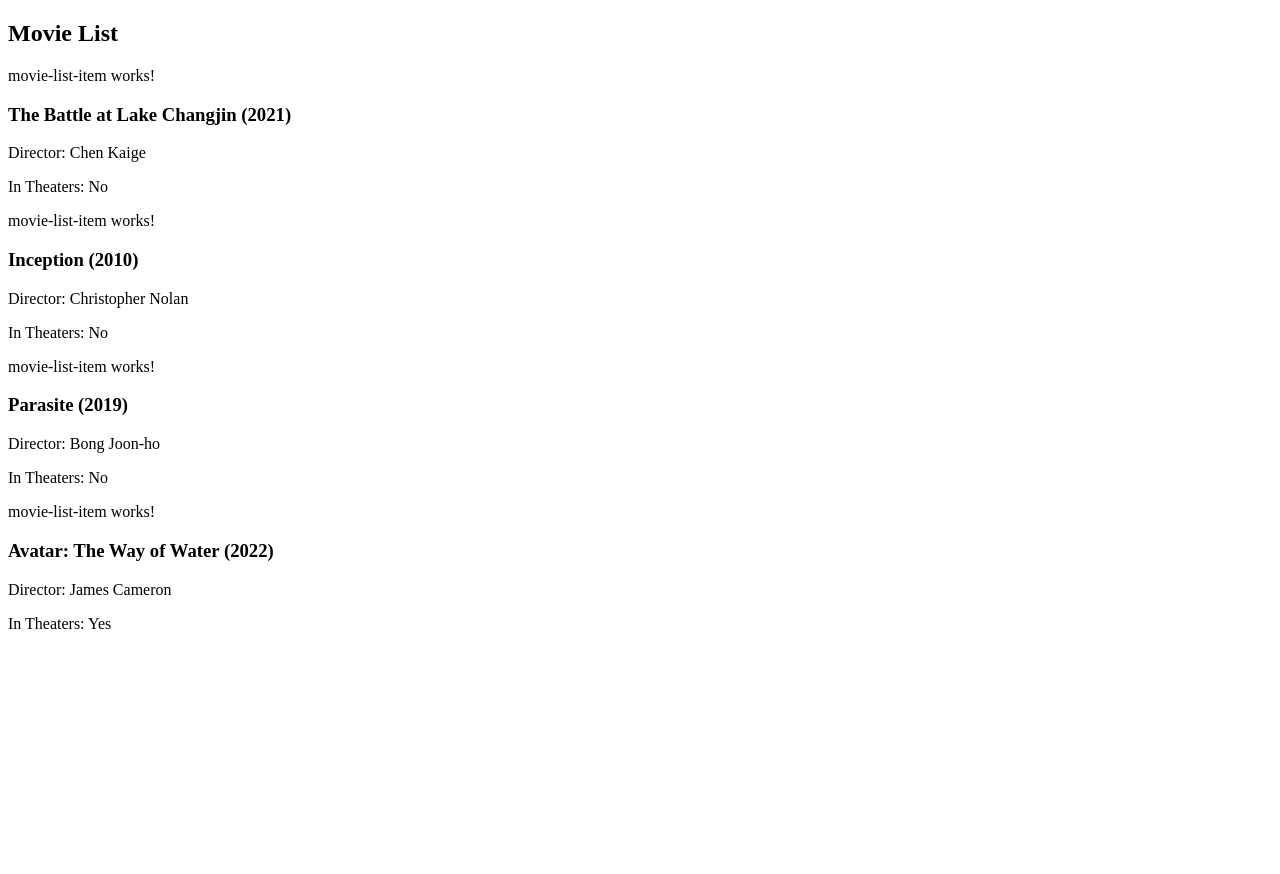
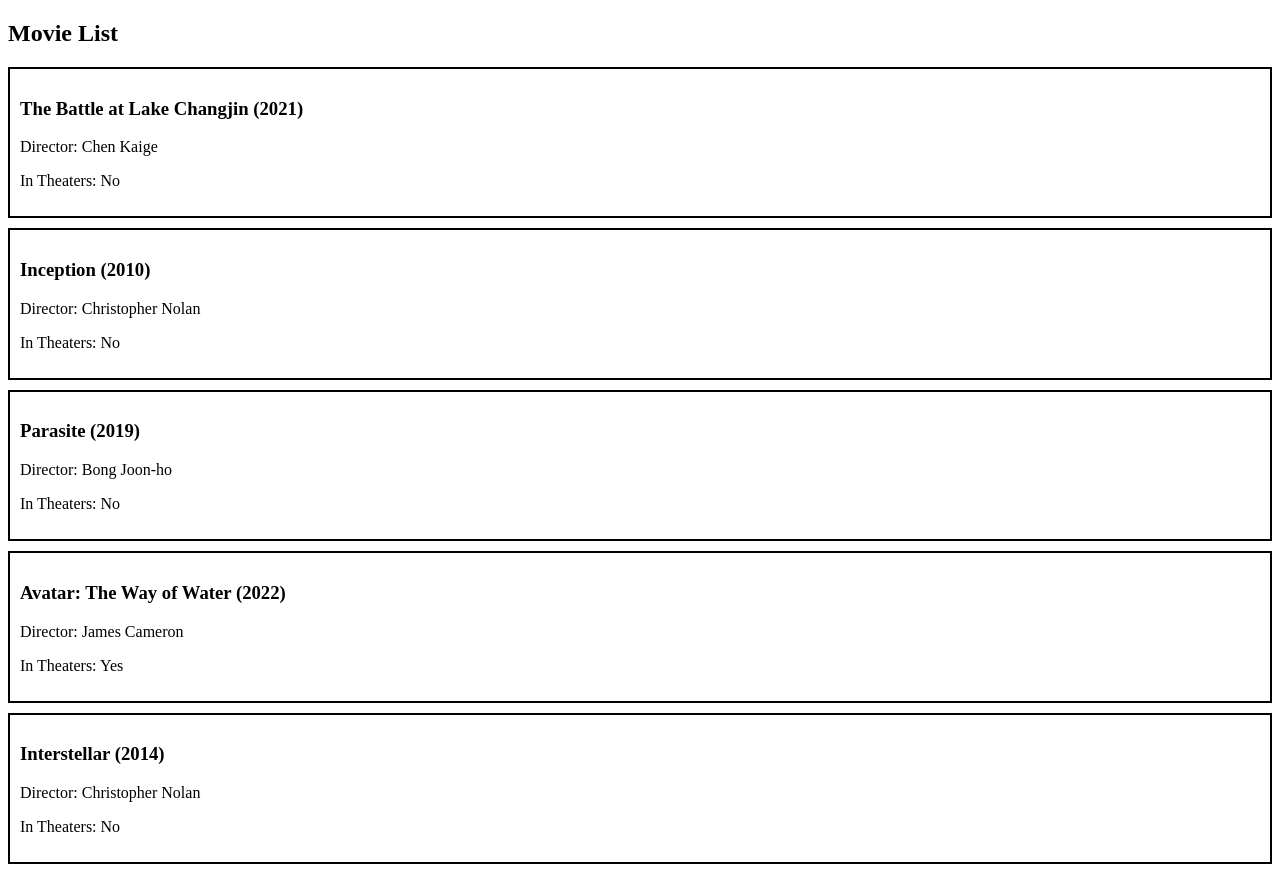
Before and after one commit to yuanyangCyy/Yuanyang_Chen_Learning_Angular, an Angular app: page / in a window 1280 px wide. Before the commit the page ends 800 px from the top, so only its background shows below. Built offline with nearby package versions, Linux system fonts and the light colour scheme.

Commit message:
done as3

```diff
--- a/src/app/movie-list-item/movie-list-item.css
+++ b/src/app/movie-list-item/movie-list-item.css
@@ -0,0 +1,5 @@
+.movie-item {
+  border: 2px solid black;
+  padding: 10px;
+  margin: 10px 0;
+}
--- a/src/app/movie-list-item/movie-list-item.html
+++ b/src/app/movie-list-item/movie-list-item.html
@@ -1,5 +1,4 @@
-<p>movie-list-item works!</p>
-<div class="movie-card">
+<div class="movie-item">
   <h3>{{ movie.title }} ({{ movie.year }})</h3>
   <p>Director: {{ movie.director }}</p>
   <p>In Theaters: {{ movie.inTheaters ? 'Yes' : 'No' }}</p>
--- a/src/app/movie-list/movie-list.html
+++ b/src/app/movie-list/movie-list.html
@@ -1,8 +1,7 @@
 <div class="container">
   <h2>Movie List</h2>
 
-  <app-movie-list-item [movie]="movies[0]"></app-movie-list-item>
-  <app-movie-list-item [movie]="movies[1]"></app-movie-list-item>
-  <app-movie-list-item [movie]="movies[2]"></app-movie-list-item>
-  <app-movie-list-item [movie]="movies[3]"></app-movie-list-item>
+  @for (m of movies; track m.id) {
+    <app-movie-list-item [movie]="m"></app-movie-list-item>
+  }
 </div>
```
